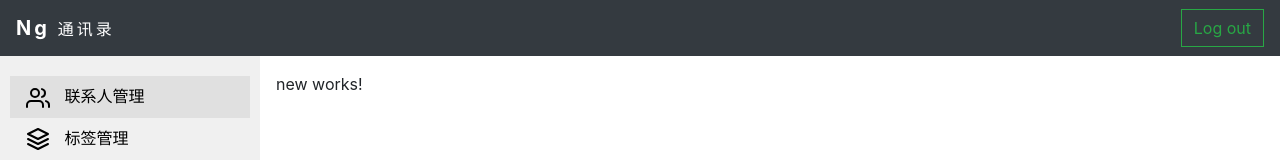
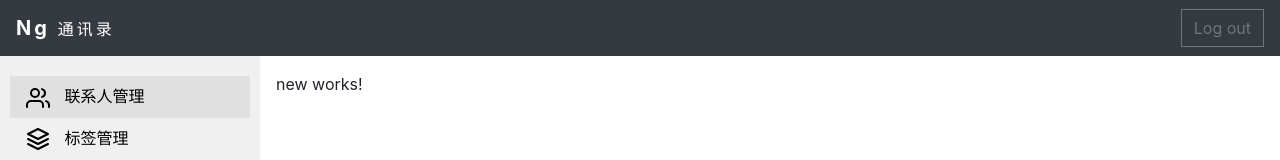
Before and after one commit to honestxll/honest-angular-contacts, an Angular app: page /contacts/new in a window 1280 px wide. Shown: the top 160 px of the page. Built offline with nearby package versions, Linux system fonts and the light colour scheme.

Commit message:
修改退出登录按钮的颜色

```diff
--- a/src/app/components/navbar/navbar.component.html
+++ b/src/app/components/navbar/navbar.component.html
@@ -14,7 +14,9 @@
   <div class="collapse navbar-collapse" id="collapsibleNavId">
     <ul class="navbar-nav ml-auto mt-2 mt-lg-0">
       <li class="nav-item">
-        <a class="btn btn-outline-success" href="#">Log out</a>
+        <a class="btn btn-outline-secondary" href="javascript:void(0)"
+          >Log out</a
+        >
       </li>
     </ul>
   </div>
```
